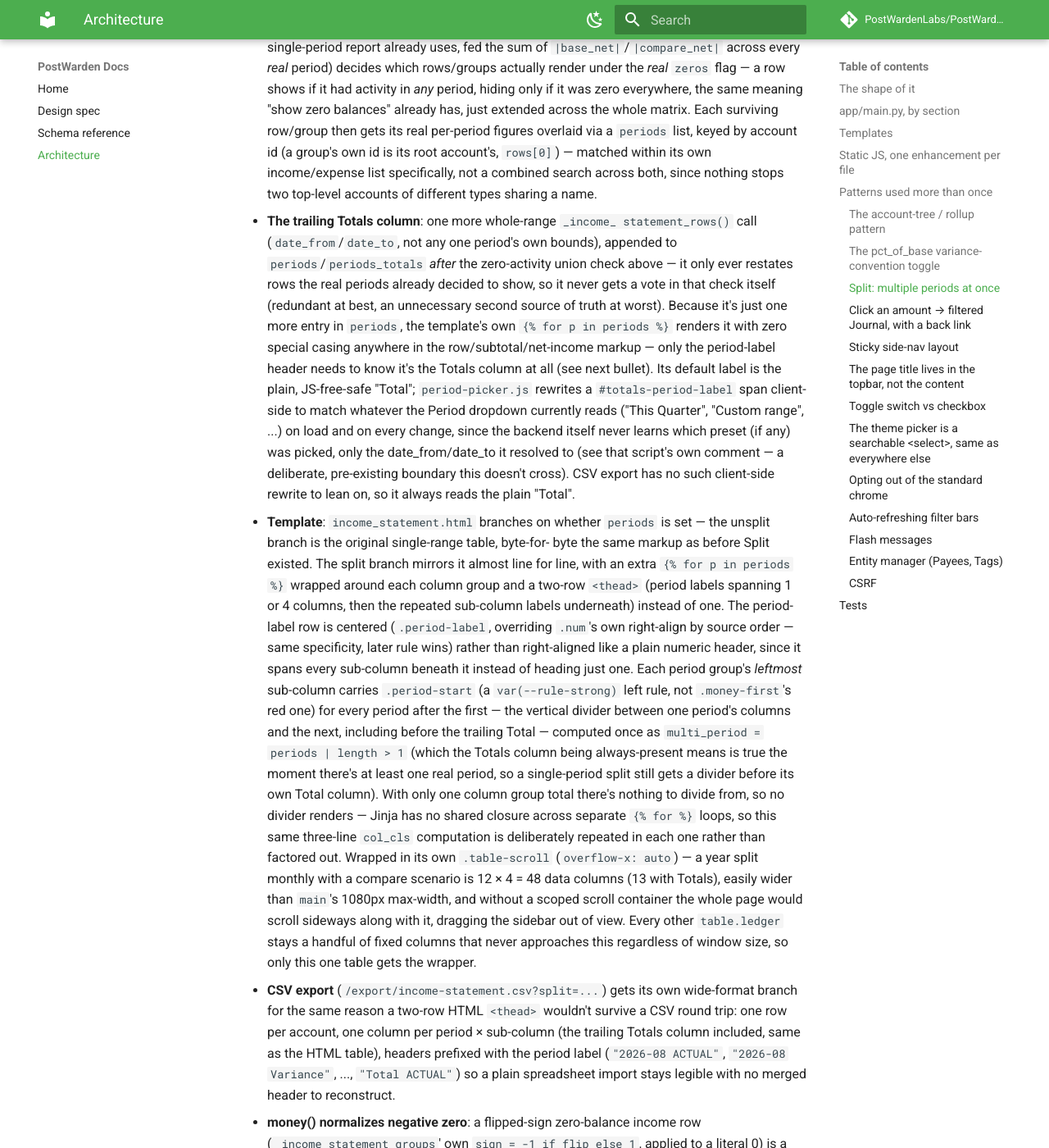
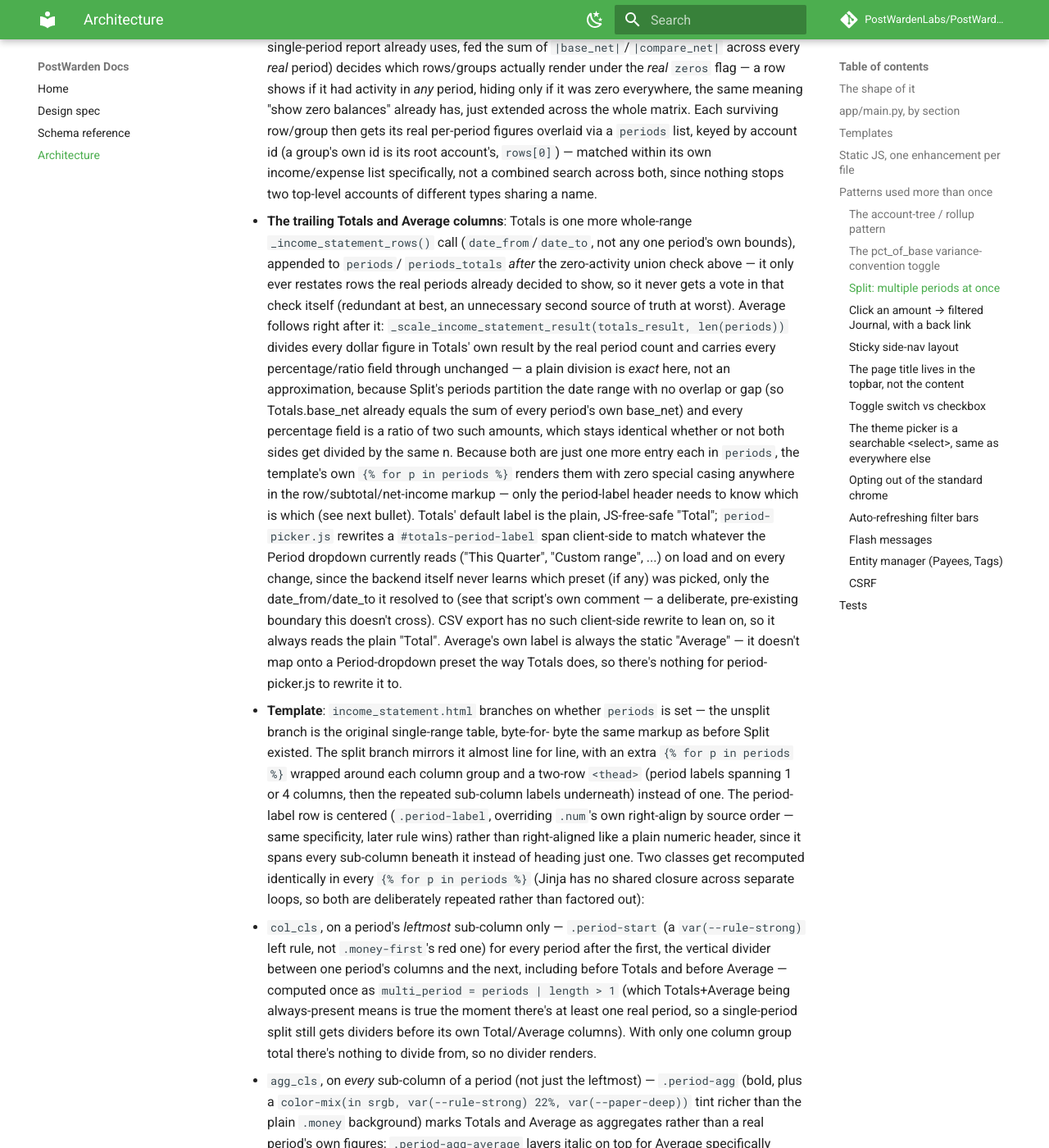
Before and after one commit to PostWardenLabs/PostWarden, an MkDocs documentation site: the page built from docs/ARCHITECTURE.md, in a window 1280 px wide and 1400 px high, scrolled down 11274 px. Shown: the whole window at 82% size. Built offline with MkDocs 1.6.1 and Material for MkDocs 9.7.7, drawn with Linux system fonts in a browser that asks for light colours; comment, search, counter and statistics services are not loaded; some of the changed text lies outside the part shown.

Commit message:
Split: add an Average column, stand out from real periods visually
An Average column now follows Totals in every Split matrix — the same
whole-range figures Totals shows, divided by the number of real
periods displayed.

_scale_income_statement_result(totals_result, n) builds it as a plain
division of Totals' own already-computed result, not a fresh
computation: Split's periods partition the date range with no overlap
or gap, so Totals.base_net for any account already equals the sum of
that account's base_net across every real period, which makes
Totals/n exact for Average rather than an approximation. Every
percentage/ratio field (pct_variance, *_pct_of_income, ...) turns out
to be scale-invariant on top of that — a ratio of two amounts divided
by the same n is unchanged — so those fields are copied through
unchanged rather than recomputed. Appended to periods/periods_totals
right after Totals, so the template's {% for p in periods %} renders
it with zero special-casing, same as Totals already didn't need any.
Its label is a static "Average" (unlike Totals, it doesn't map onto a
Period-dropdown preset, so there's nothing for period-picker.js to
rewrite it to).

Both Totals and Average now carry a distinct visual treatment so they
read as aggregates rather than another real period at a glance: bold
text plus a background tint mixed from the theme's own --rule-strong
token (color-mix(), not a fixed color, so it stays correct across all
22 themes and dark mode). Average additionally gets italic on top, so
the two aggregate columns stay distinguishable from *each other*, not
just from the real periods. CSV export gets the new column too (a
plain "Average ACTUAL" header, no formatting to carry over since a
CSV cell has none) via the same periods/periods_totals lists the HTML
table reads, with zero export-specific code changes needed.

3 tests updated (page-sub period count, CSV header) and 1 new test
(Average's own value + both aggregate classes present and distinct) —
176/176 passing, verified against a full clean rebuild and live in the
browser (Average's arithmetic checked against Totals/2 for both a
scenario and its compare, computed styles for bold/italic/background
confirmed directly).

```diff
--- a/SPEC.md
+++ b/SPEC.md
@@ -564,6 +564,46 @@
 disabled, and what CSV export uses unconditionally, since a CSV file
 has no script to run.
 
+**Addendum — Average is Totals divided by the period count, not a
+fresh computation.** The alternative considered was giving Average its
+own machinery — a third "combined activity" tree, or a per-row
+averaging pass independent of how Totals gets built — on the theory
+that an average conceptually is its own thing, not just Totals scaled
+down. That's true in general, but not here specifically: Split's own
+periods are contiguous and non-overlapping by construction (`_split_
+periods` clips them to partition `[date_from, date_to]` exactly, no
+gaps or double-counted days), which makes Totals.base_net for any
+account *identically equal* to the sum of that account's base_net
+across every real period — not approximately, not "close enough for
+a report," genuinely the same number arrived at two different ways.
+Once that holds, Average = Totals / n is exact, and every percentage
+field (`pct_variance`, `*_pct_of_income`, ...) turns out to be
+scale-invariant on top of that — a ratio of two amounts is unchanged
+by dividing both by the same n, so those fields don't even need
+recomputing, only copying through. Building Average as a real second
+computation would have reproduced the exact same numbers through a
+longer path, for no benefit; the one thing worth being careful about
+(and worth this addendum) is that this equivalence depends specifically
+on periods never overlapping — if Split ever grows a mode where periods
+could overlap (unlikely, but worth flagging for whoever touches this
+next), Average would need to go back to being computed independently
+rather than derived from Totals this way.
+
+**Addendum — Totals and Average are visually distinguished from the
+real periods, and from each other.** Once a report has two kinds of
+column — a period's own real figures, and an aggregate across all of
+them — reading the header text is the only way to tell them apart at a
+glance, and that's easy to miss while scanning a wide table. Both
+aggregate columns get a shared "this is not a real period" treatment
+(bold text, a tinted background derived from the theme's own rule
+color via `color-mix()` rather than a fixed hex, so it stays correct
+across every theme this app ships); Average additionally gets italic on
+top, so the two aggregates don't read as one undifferentiated block
+either. The alternative — a written annotation instead of a formatting
+change (e.g., "(avg)" appended to the label) — was available but
+formatting was what was actually asked for, and reads faster at a
+glance than parsing extra text in an already-dense header.
+
 ## Extension roadmap
 
 Shipped since this list was first written: recurring/scheduled entries
--- a/app/static/style.css
+++ b/app/static/style.css
@@ -865,6 +865,26 @@
    group (nothing to divide from). */
 table.ledger th.period-label { text-align: center; }
 table.ledger th.period-start, table.ledger td.period-start { border-left: 1px solid var(--rule-strong); }
+/* .period-agg marks every sub-column of the trailing Total/Average
+   column groups (not just the leftmost, unlike .period-start above) —
+   bold plus a richer tint than the plain .money background, so the two
+   aggregate columns read as a different *kind* of figure at a glance,
+   not just one more period. .period-agg-average layers italic on top,
+   applied instead of (never alongside) .period-agg, so Total and
+   Average stay visually distinguishable from each other too, not just
+   from the real periods. color-mix against --rule-strong rather than a
+   fixed color, same reasoning as every other themed tint in this file —
+   stays correct across all 22 themes and dark mode without its own
+   per-theme override. */
+table.ledger .period-agg {
+  font-weight: 600;
+  background: color-mix(in srgb, var(--rule-strong) 22%, var(--paper-deep));
+}
+table.ledger .period-agg-average {
+  font-weight: 600;
+  font-style: italic;
+  background: color-mix(in srgb, var(--rule-strong) 22%, var(--paper-deep));
+}
 /* Dashboard's Recent activity widget: the debit/credit account label
    ("Salary Income → Cash") sticks to the right of the description
    cell — clear of the Amount column, which keeps its own tinted
--- a/docs/ARCHITECTURE.md
+++ b/docs/ARCHITECTURE.md
@@ -266,17 +266,26 @@
   account's, `rows[0]`) — matched within its own income/expense list
   specifically, not a combined search across both, since nothing stops
   two top-level accounts of different types sharing a name.
-- **The trailing Totals column**: one more whole-range `_income_
-  statement_rows()` call (`date_from`/`date_to`, not any one period's
-  own bounds), appended to `periods`/`periods_totals` *after* the
-  zero-activity union check above — it only ever restates rows the real
-  periods already decided to show, so it never gets a vote in that
-  check itself (redundant at best, an unnecessary second source of
-  truth at worst). Because it's just one more entry in `periods`, the
-  template's own `{% for p in periods %}` renders it with zero special
-  casing anywhere in the row/subtotal/net-income markup — only the
-  period-label header needs to know it's the Totals column at all (see
-  next bullet). Its default label is the plain, JS-free-safe "Total";
+- **The trailing Totals and Average columns**: Totals is one more
+  whole-range `_income_statement_rows()` call (`date_from`/`date_to`,
+  not any one period's own bounds), appended to `periods`/
+  `periods_totals` *after* the zero-activity union check above — it
+  only ever restates rows the real periods already decided to show, so
+  it never gets a vote in that check itself (redundant at best, an
+  unnecessary second source of truth at worst). Average follows right
+  after it: `_scale_income_statement_result(totals_result, len(periods))`
+  divides every dollar figure in Totals' own result by the real period
+  count and carries every percentage/ratio field through unchanged — a
+  plain division is *exact* here, not an approximation, because Split's
+  periods partition the date range with no overlap or gap (so
+  Totals.base_net already equals the sum of every period's own
+  base_net) and every percentage field is a ratio of two such amounts,
+  which stays identical whether or not both sides get divided by the
+  same n. Because both are just one more entry each in `periods`, the
+  template's own `{% for p in periods %}` renders them with zero
+  special casing anywhere in the row/subtotal/net-income markup — only
+  the period-label header needs to know which is which (see next
+  bullet). Totals' default label is the plain, JS-free-safe "Total";
   `period-picker.js` rewrites a `#totals-period-label` span client-side
   to match whatever the Period dropdown currently reads ("This
   Quarter", "Custom range", ...) on load and on every change, since the
@@ -284,7 +293,9 @@
   the date_from/date_to it resolved to (see that script's own comment —
   a deliberate, pre-existing boundary this doesn't cross). CSV export
   has no such client-side rewrite to lean on, so it always reads the
-  plain "Total".
+  plain "Total". Average's own label is always the static "Average" —
+  it doesn't map onto a Period-dropdown preset the way Totals does, so
+  there's nothing for period-picker.js to rewrite it to.
 - **Template**: `income_statement.html` branches on whether `periods` is
   set — the unsplit branch is the original single-range table, byte-for-
   byte the same markup as before Split existed. The split branch mirrors
@@ -295,32 +306,49 @@
   (`.period-label`, overriding `.num`'s own right-align by source order —
   same specificity, later rule wins) rather than right-aligned like a
   plain numeric header, since it spans every sub-column beneath it
-  instead of heading just one. Each period group's *leftmost* sub-column
-  carries `.period-start` (a `var(--rule-strong)` left rule, not
-  `.money-first`'s red one) for every period after the first — the
-  vertical divider between one period's columns and the next, including
-  before the trailing Total — computed once as `multi_period = periods |
-  length > 1` (which the Totals column being always-present means is
-  true the moment there's at least one real period, so a single-period
-  split still gets a divider before its own Total column). With only one
-  column group total there's nothing to divide from, so no divider
-  renders — Jinja has no shared closure across separate `{% for %}`
-  loops, so this same three-line `col_cls` computation is deliberately
-  repeated in each one rather than factored out. Wrapped in its own
-  `.table-scroll` (`overflow-x: auto`) — a year split monthly with a
-  compare scenario is 12 × 4 = 48 data columns (13 with Totals), easily
-  wider than `main`'s 1080px max-width, and without a scoped scroll
-  container the whole page would scroll sideways along with it, dragging
-  the sidebar out of view. Every other `table.ledger` stays a handful of
-  fixed columns that never approaches this regardless of window size, so
-  only this one table gets the wrapper.
+  instead of heading just one. Two classes get recomputed identically in
+  every `{% for p in periods %}` (Jinja has no shared closure across
+  separate loops, so both are deliberately repeated rather than factored
+  out):
+  - `col_cls`, on a period's *leftmost* sub-column only — `.period-start`
+    (a `var(--rule-strong)` left rule, not `.money-first`'s red one) for
+    every period after the first, the vertical divider between one
+    period's columns and the next, including before Totals and before
+    Average — computed once as `multi_period = periods | length > 1`
+    (which Totals+Average being always-present means is true the moment
+    there's at least one real period, so a single-period split still
+    gets dividers before its own Total/Average columns). With only one
+    column group total there's nothing to divide from, so no divider
+    renders.
+  - `agg_cls`, on *every* sub-column of a period (not just the
+    leftmost) — `.period-agg` (bold, plus a `color-mix(in srgb,
+    var(--rule-strong) 22%, var(--paper-deep))` tint richer than the
+    plain `.money` background) marks Totals and Average as aggregates
+    rather than a real period's own figures; `.period-agg-average`
+    layers italic on top for Average specifically (applied instead of,
+    never alongside, `.period-agg`), so the two aggregate columns stay
+    visually distinguishable from *each other*, not just from the real
+    periods. Both colors derive from existing theme tokens via
+    `color-mix()` rather than a fixed value, so they stay correct across
+    all 22 themes and dark mode with no per-theme override needed.
+
+  Wrapped in its own `.table-scroll` (`overflow-x: auto`) — a year split
+  monthly with a compare scenario is 12 × 4 = 48 data columns (20 more
+  with Totals/Average), easily wider than `main`'s 1080px max-width, and
+  without a scoped scroll container the whole page would scroll sideways
+  along with it, dragging the sidebar out of view. Every other
+  `table.ledger` stays a handful of fixed columns that never approaches
+  this regardless of window size, so only this one table gets the
+  wrapper.
 - **CSV export** (`/export/income-statement.csv?split=...`) gets its own
   wide-format branch for the same reason a two-row HTML `<thead>`
   wouldn't survive a CSV round trip: one row per account, one column per
-  period × sub-column (the trailing Totals column included, same as the
-  HTML table), headers prefixed with the period label (`"2026-08
-  ACTUAL"`, `"2026-08 Variance"`, ..., `"Total ACTUAL"`) so a plain
-  spreadsheet import stays legible with no merged header to reconstruct.
+  period × sub-column (the trailing Totals and Average columns included,
+  same as the HTML table), headers prefixed with the period label
+  (`"2026-08 ACTUAL"`, `"2026-08 Variance"`, ..., `"Total ACTUAL"`,
+  `"Average ACTUAL"`) so a plain spreadsheet import stays legible with no
+  merged header to reconstruct — no bold/italic/tint to carry over, of
+  course, since a CSV cell has no such thing.
 - **money() normalizes negative zero**: a flipped-sign zero-balance
   income row (`_income_statement_groups`' own `sign = -1 if flip else
   1`, applied to a literal 0) is a genuine Decimal/float negative zero,
```
Also changed, not shown: 5 other files.
